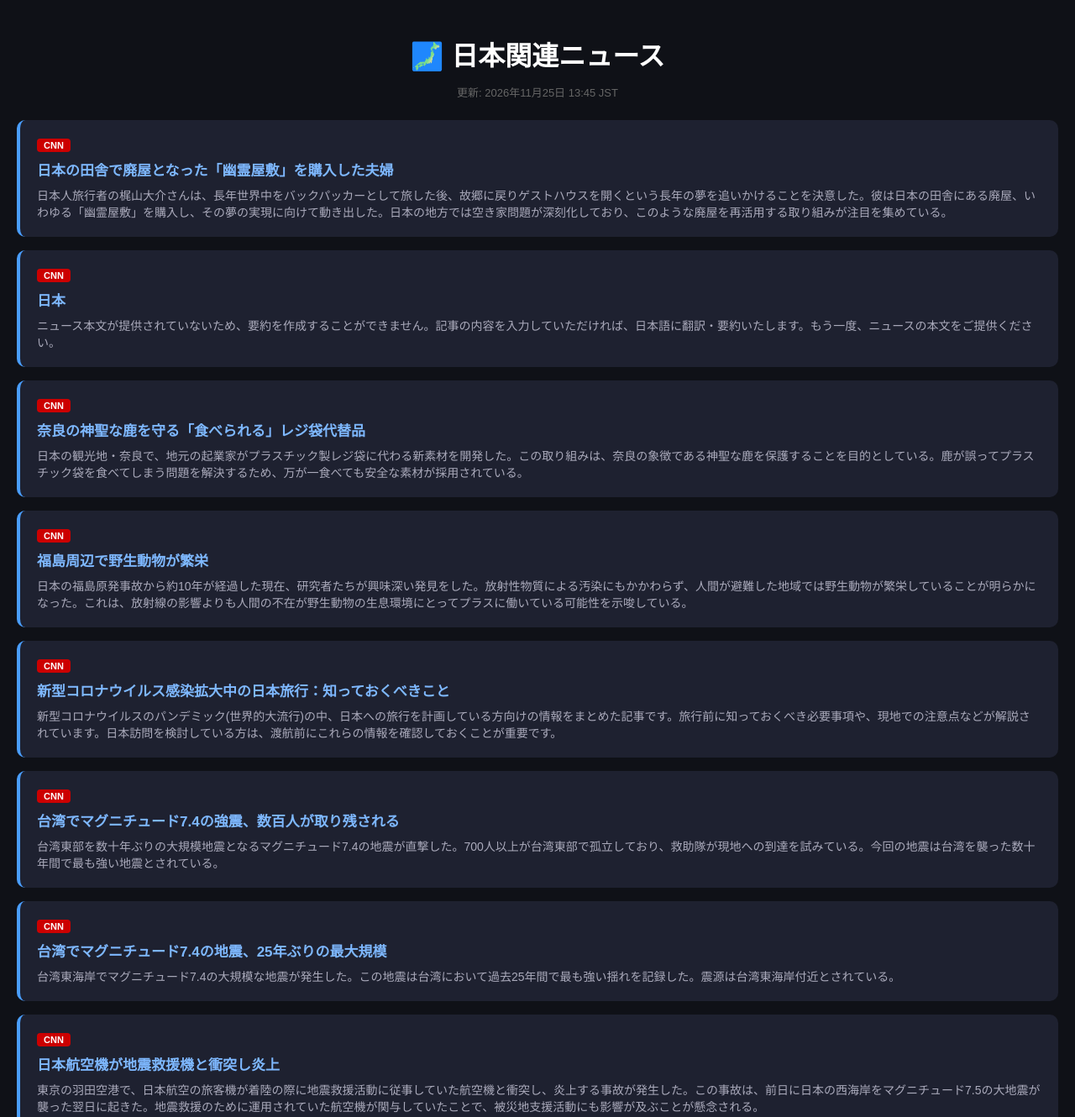
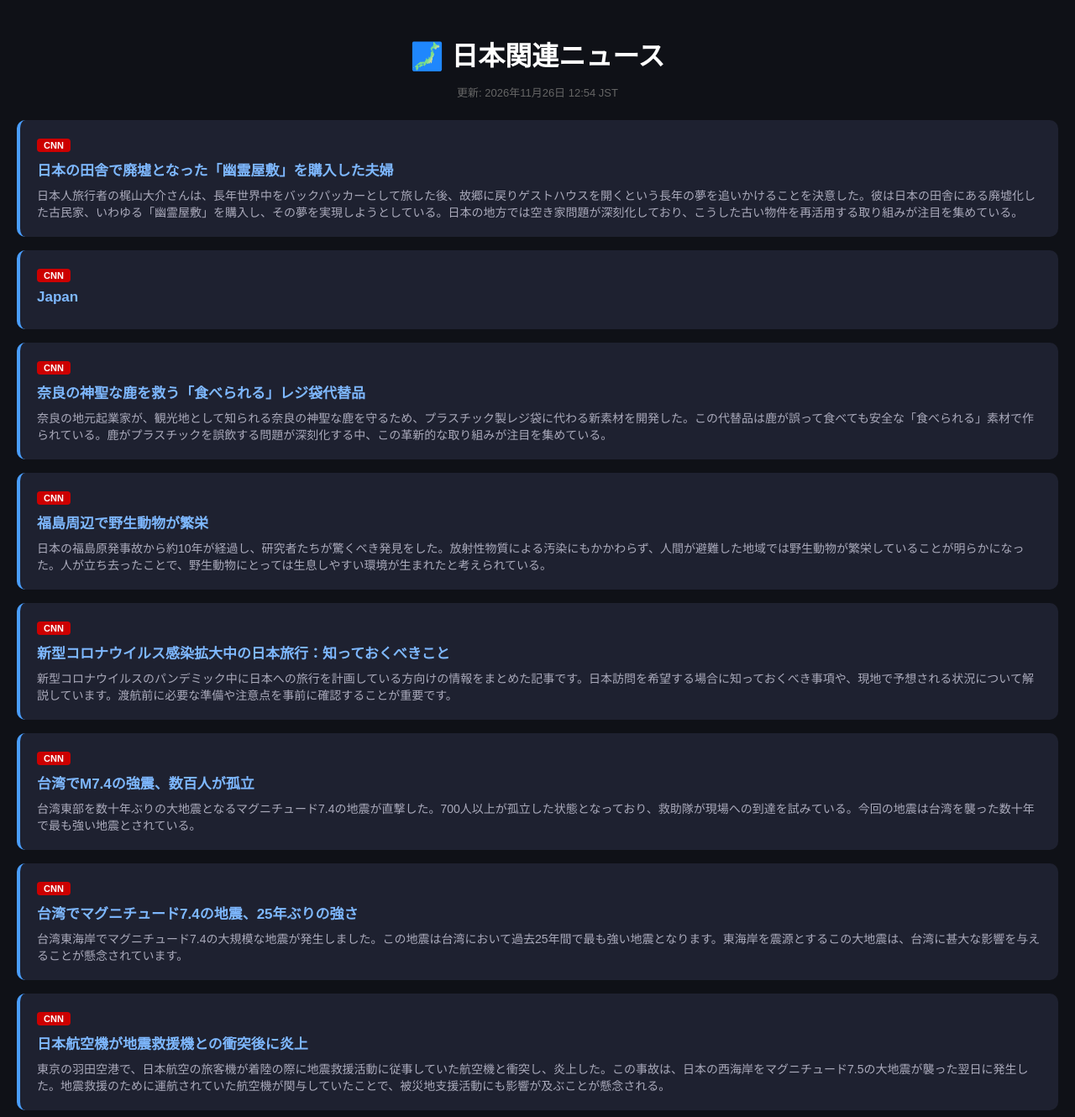
Before and after one commit to nishihara117-pixel/japan-news, a plain HTML site: page docs/index.html in a window 1280 px wide. Shown: the top 1330 px of the page at 84% size. Drawn offline with Linux system fonts and the light colour scheme.

Commit message:
🗾 ニュース更新 2026-11-26

```diff
--- a/docs/index.html
+++ b/docs/index.html
@@ -19,47 +19,47 @@ h1{text-align:center;color:#fff;margin-bottom:4px}
 </head>
 <body>
 <h1>🗾 日本関連ニュース</h1>
-<p class="updated">更新: 2026年11月25日 13:45 JST</p>
+<p class="updated">更新: 2026年11月26日 12:54 JST</p>
 
 <div class="card">
   <span class="logo CNN">CNN</span>
-  <h2><a href="https://www.cnn.com/travel/article/couple-turned-abandoned-japanese-home-into-guest-house/index.html" target="_blank">日本の田舎で廃屋となった「幽霊屋敷」を購入した夫婦</a></h2>
-  <p>日本人旅行者の梶山大介さんは、長年世界中をバックパッカーとして旅した後、故郷に戻りゲストハウスを開くという長年の夢を追いかけることを決意した。彼は日本の田舎にある廃屋、いわゆる「幽霊屋敷」を購入し、その夢の実現に向けて動き出した。日本の地方では空き家問題が深刻化しており、このような廃屋を再活用する取り組みが注目を集めている。</p>
+  <h2><a href="https://www.cnn.com/travel/article/couple-turned-abandoned-japanese-home-into-guest-house/index.html" target="_blank">日本の田舎で廃墟となった「幽霊屋敷」を購入した夫婦</a></h2>
+  <p>日本人旅行者の梶山大介さんは、長年世界中をバックパッカーとして旅した後、故郷に戻りゲストハウスを開くという長年の夢を追いかけることを決意した。彼は日本の田舎にある廃墟化した古民家、いわゆる「幽霊屋敷」を購入し、その夢を実現しようとしている。日本の地方では空き家問題が深刻化しており、こうした古い物件を再活用する取り組みが注目を集めている。</p>
 </div>
 <div class="card">
   <span class="logo CNN">CNN</span>
-  <h2><a href="https://www.cnn.com/specials/asia/japan?utm_source=section" target="_blank">日本</a></h2>
-  <p>ニュース本文が提供されていないため、要約を作成することができません。記事の内容を入力していただければ、日本語に翻訳・要約いたします。もう一度、ニュースの本文をご提供ください。</p>
+  <h2><a href="https://www.cnn.com/specials/asia/japan?utm_source=section" target="_blank">Japan</a></h2>
+  <p></p>
 </div>
 <div class="card">
   <span class="logo CNN">CNN</span>
-  <h2><a href="https://www.cnn.com/travel/article/nara-deer-plastic-bags-scli-intl-scn/index.html" target="_blank">奈良の神聖な鹿を守る「食べられる」レジ袋代替品</a></h2>
-  <p>日本の観光地・奈良で、地元の起業家がプラスチック製レジ袋に代わる新素材を開発した。この取り組みは、奈良の象徴である神聖な鹿を保護することを目的としている。鹿が誤ってプラスチック袋を食べてしまう問題を解決するため、万が一食べても安全な素材が採用されている。</p>
+  <h2><a href="https://www.cnn.com/travel/article/nara-deer-plastic-bags-scli-intl-scn/index.html" target="_blank">奈良の神聖な鹿を救う「食べられる」レジ袋代替品</a></h2>
+  <p>奈良の地元起業家が、観光地として知られる奈良の神聖な鹿を守るため、プラスチック製レジ袋に代わる新素材を開発した。この代替品は鹿が誤って食べても安全な「食べられる」素材で作られている。鹿がプラスチックを誤飲する問題が深刻化する中、この革新的な取り組みが注目を集めている。</p>
 </div>
 <div class="card">
   <span class="logo CNN">CNN</span>
   <h2><a href="https://www.cnn.com/2020/01/07/asia/fukushima-wildlife-intl-scli-scn/index.html" target="_blank">福島周辺で野生動物が繁栄</a></h2>
-  <p>日本の福島原発事故から約10年が経過した現在、研究者たちが興味深い発見をした。放射性物質による汚染にもかかわらず、人間が避難した地域では野生動物が繁栄していることが明らかになった。これは、放射線の影響よりも人間の不在が野生動物の生息環境にとってプラスに働いている可能性を示唆している。</p>
+  <p>日本の福島原発事故から約10年が経過し、研究者たちが驚くべき発見をした。放射性物質による汚染にもかかわらず、人間が避難した地域では野生動物が繁栄していることが明らかになった。人が立ち去ったことで、野生動物にとっては生息しやすい環境が生まれたと考えられている。</p>
 </div>
 <div class="card">
   <span class="logo CNN">CNN</span>
   <h2><a href="https://www.cnn.com/travel/article/japan-travel-covid-19/index.html" target="_blank">新型コロナウイルス感染拡大中の日本旅行：知っておくべきこと</a></h2>
-  <p>新型コロナウイルスのパンデミック(世界的大流行)の中、日本への旅行を計画している方向けの情報をまとめた記事です。旅行前に知っておくべき必要事項や、現地での注意点などが解説されています。日本訪問を検討している方は、渡航前にこれらの情報を確認しておくことが重要です。</p>
+  <p>新型コロナウイルスのパンデミック中に日本への旅行を計画している方向けの情報をまとめた記事です。日本訪問を希望する場合に知っておくべき事項や、現地で予想される状況について解説しています。渡航前に必要な準備や注意点を事前に確認することが重要です。</p>
 </div>
 <div class="card">
   <span class="logo CNN">CNN</span>
-  <h2><a href="https://www.cnn.com/asia/live-news/taiwan-earthquake-hualien-04-04-23-hnk-intl/index.html" target="_blank">台湾でマグニチュード7.4の強震、数百人が取り残される</a></h2>
-  <p>台湾東部を数十年ぶりの大規模地震となるマグニチュード7.4の地震が直撃した。700人以上が台湾東部で孤立しており、救助隊が現地への到達を試みている。今回の地震は台湾を襲った数十年間で最も強い地震とされている。</p>
+  <h2><a href="https://www.cnn.com/asia/live-news/taiwan-earthquake-hualien-04-04-23-hnk-intl/index.html" target="_blank">台湾でM7.4の強震、数百人が孤立</a></h2>
+  <p>台湾東部を数十年ぶりの大地震となるマグニチュード7.4の地震が直撃した。700人以上が孤立した状態となっており、救助隊が現場への到達を試みている。今回の地震は台湾を襲った数十年で最も強い地震とされている。</p>
 </div>
 <div class="card">
   <span class="logo CNN">CNN</span>
-  <h2><a href="https://www.cnn.com/asia/live-news/taiwan-earthquake-hualien-tsunami-warning-hnk-intl/index.html" target="_blank">台湾でマグニチュード7.4の地震、25年ぶりの最大規模</a></h2>
-  <p>台湾東海岸でマグニチュード7.4の大規模な地震が発生した。この地震は台湾において過去25年間で最も強い揺れを記録した。震源は台湾東海岸付近とされている。</p>
+  <h2><a href="https://www.cnn.com/asia/live-news/taiwan-earthquake-hualien-tsunami-warning-hnk-intl/index.html" target="_blank">台湾でマグニチュード7.4の地震、25年ぶりの強さ</a></h2>
+  <p>台湾東海岸でマグニチュード7.4の大規模な地震が発生しました。この地震は台湾において過去25年間で最も強い地震となります。東海岸を震源とするこの大地震は、台湾に甚大な影響を与えることが懸念されています。</p>
 </div>
 <div class="card">
   <span class="logo CNN">CNN</span>
-  <h2><a href="https://www.cnn.com/asia/live-news/japan-earthquake-plane-fire-news-01-02-24/index.html" target="_blank">日本航空機が地震救援機と衝突し炎上</a></h2>
-  <p>東京の羽田空港で、日本航空の旅客機が着陸の際に地震救援活動に従事していた航空機と衝突し、炎上する事故が発生した。この事故は、前日に日本の西海岸をマグニチュード7.5の大地震が襲った翌日に起きた。地震救援のために運用されていた航空機が関与していたことで、被災地支援活動にも影響が及ぶことが懸念される。</p>
+  <h2><a href="https://www.cnn.com/asia/live-news/japan-earthquake-plane-fire-news-01-02-24/index.html" target="_blank">日本航空機が地震救援機との衝突後に炎上</a></h2>
+  <p>東京の羽田空港で、日本航空の旅客機が着陸の際に地震救援活動に従事していた航空機と衝突し、炎上した。この事故は、日本の西海岸をマグニチュード7.5の大地震が襲った翌日に発生した。地震救援のために運航されていた航空機が関与していたことで、被災地支援活動にも影響が及ぶことが懸念される。</p>
 </div>
 <div class="card">
   <span class="logo CNN">CNN</span>
```
Also changed, not shown: docs/meta.json (+15 -15 lines).
